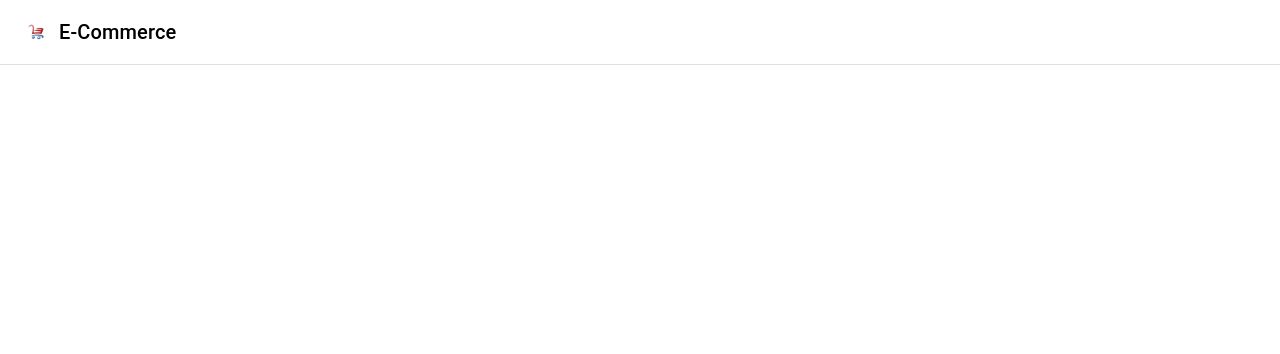
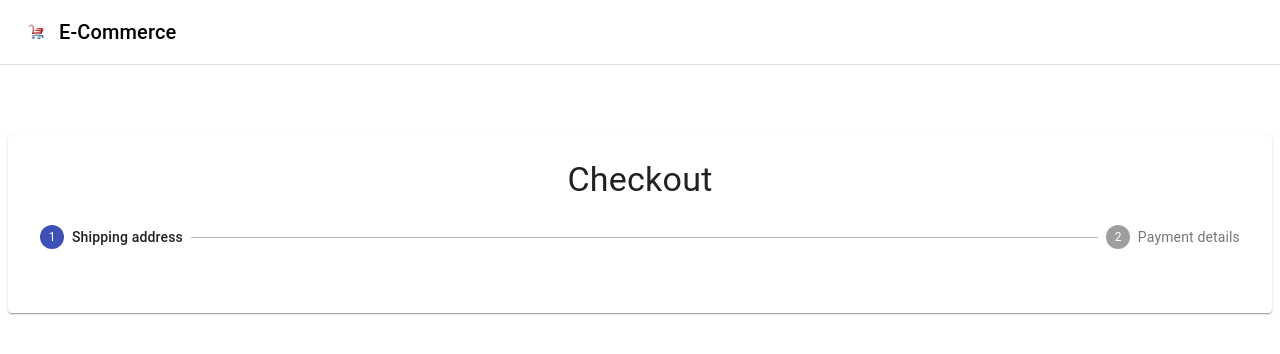
Before and after one commit to bishalr0y/e-commerce, a React (Create React App) app: page /checkout in a window 1280 px wide. Shown: the top 354 px of the page. Built offline with nearby package versions, Linux system fonts and the light colour scheme; no server answers.

Commit message:
add checkout component

```diff
--- a/src/App.js
+++ b/src/App.js
@@ -1,6 +1,6 @@
 import React, { useState, useEffect } from "react";
 import { commerce } from "./libs/commerce";
-import { Products, Navbar, Cart } from "./components";
+import { Products, Navbar, Cart, Checkout } from "./components";
 import { BrowserRouter as Router, Switch, Route } from "react-router-dom";
 
 const App = () => {
@@ -63,6 +63,9 @@
                         handleEmptyCart={handleEmptyCart}
                         />
                     </Route>
+                    <Route exact path="/checkout">
+                        <Checkout />
+                    </Route>
                 </Switch>
             </div>
         </Router>
--- a/src/components/Cart/Cart.jsx
+++ b/src/components/Cart/Cart.jsx
@@ -32,7 +32,7 @@
             </div>
             <div>
                 <Button className={classes.emptyButton} size="large" type="button" variant="contained" color="secondary" onClick={handleEmptyCart}>Empty Cart</Button>
-                <Button className={classes.checkout} size="large" type="button" variant="contained" color="primary">Checkout</Button>
+                <Button component={ Link } to="/checkout" className={classes.checkout} size="large" type="button" variant="contained" color="primary">Checkout</Button>
             </div>
 
         </>)
--- /dev/null
+++ b/src/components/CheckoutForm/Checkout/Checkout.jsx
@@ -0,0 +1,29 @@
+import React, { useState } from 'react';
+import { Paper, Stepper, Step, StepLabel, Typography, CircularProgress, Divider, Button } from '@material-ui/core';
+import useStyles from './styles';
+
+
+const steps = ['Shipping address', 'Payment details'];
+
+const Checkout = () => {
+    const [activeStep, setActiveStep] = useState(0);
+    const classes = useStyles();
+    return (
+        <>
+            <div className={classes.toolbar} />
+            <main className={classes.layout} />
+            <Paper className={classes.paper}>
+                <Typography variant="h4" align="center">Checkout</Typography>
+                <Stepper activeStep={0} className={classes.stepper}>
+                    {steps.map((step) => (
+                        <Step key={step}>
+                            <StepLabel>{step}</StepLabel>
+                        </Step>
+                    ))}
+                </Stepper>
+            </Paper>
+        </>
+    )
+}
+
+export default Checkout;
--- /dev/null
+++ b/src/components/CheckoutForm/Checkout/styles.js
@@ -0,0 +1,52 @@
+import { makeStyles } from '@material-ui/core/styles';
+
+export default makeStyles((theme) => ({
+  appBar: {
+    position: 'relative',
+  },
+  toolbar: theme.mixins.toolbar,
+  layout: {
+    marginTop: '5%',
+    width: 'auto',
+    marginLeft: theme.spacing(2),
+    marginRight: theme.spacing(2),
+    [theme.breakpoints.up(600 + theme.spacing(2) * 2)]: {
+      width: 600,
+      marginLeft: 'auto',
+      marginRight: 'auto',
+    },
+  },
+  paper: {
+    marginTop: theme.spacing(3),
+    marginBottom: theme.spacing(3),
+    padding: theme.spacing(2),
+    [theme.breakpoints.down('xs')]: {
+      width: '100%',
+      marginTop: 60,
+    },
+    [theme.breakpoints.up(600 + theme.spacing(3) * 2)]: {
+      marginTop: theme.spacing(6),
+      marginBottom: theme.spacing(6),
+      padding: theme.spacing(3),
+    },
+  },
+  stepper: {
+    padding: theme.spacing(3, 0, 5),
+  },
+  buttons: {
+    display: 'flex',
+    justifyContent: 'flex-end',
+  },
+  button: {
+    marginTop: theme.spacing(3),
+    marginLeft: theme.spacing(1),
+  },
+  divider: {
+    margin: '20px 0',
+  },
+  spinner: {
+    display: 'flex',
+    justifyContent: 'center',
+    alignItems: 'center',
+  },
+}));
--- a/src/components/index.js
+++ b/src/components/index.js
@@ -1,3 +1,4 @@
 export { default as Navbar } from "./Navbar/Navbar";
 export { default as Products } from "./Products/Products";
 export { default as Cart } from "./Cart/Cart";
+export { default as Checkout } from "./CheckoutForm/Checkout/Checkout";
```
